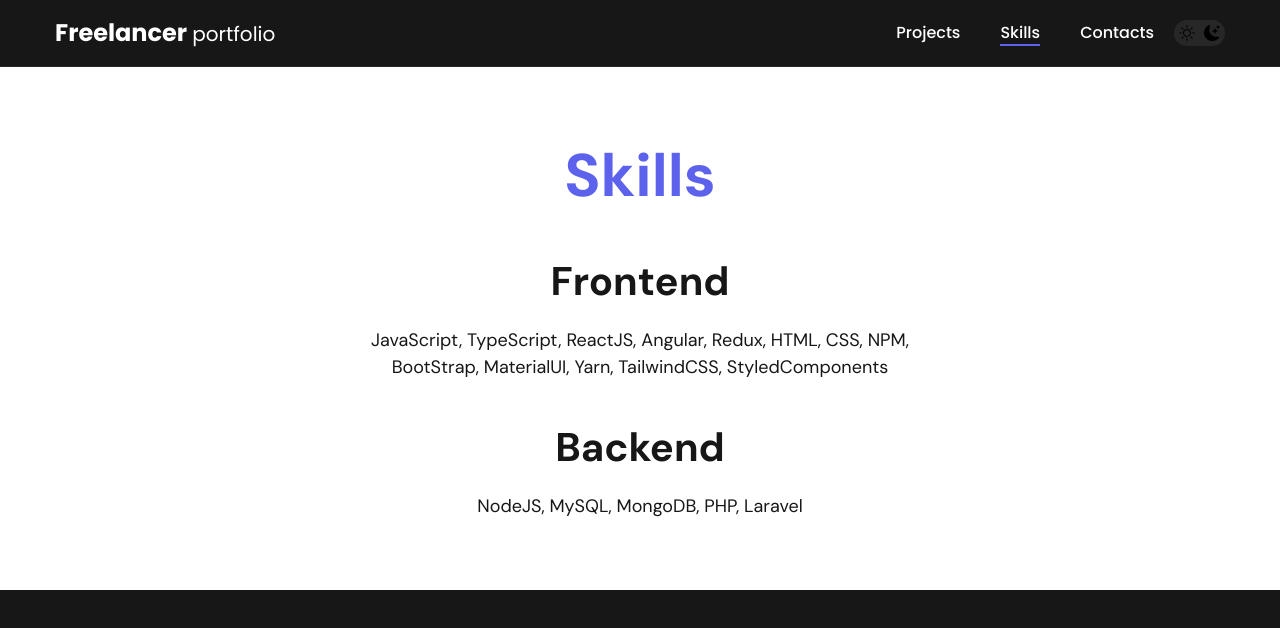
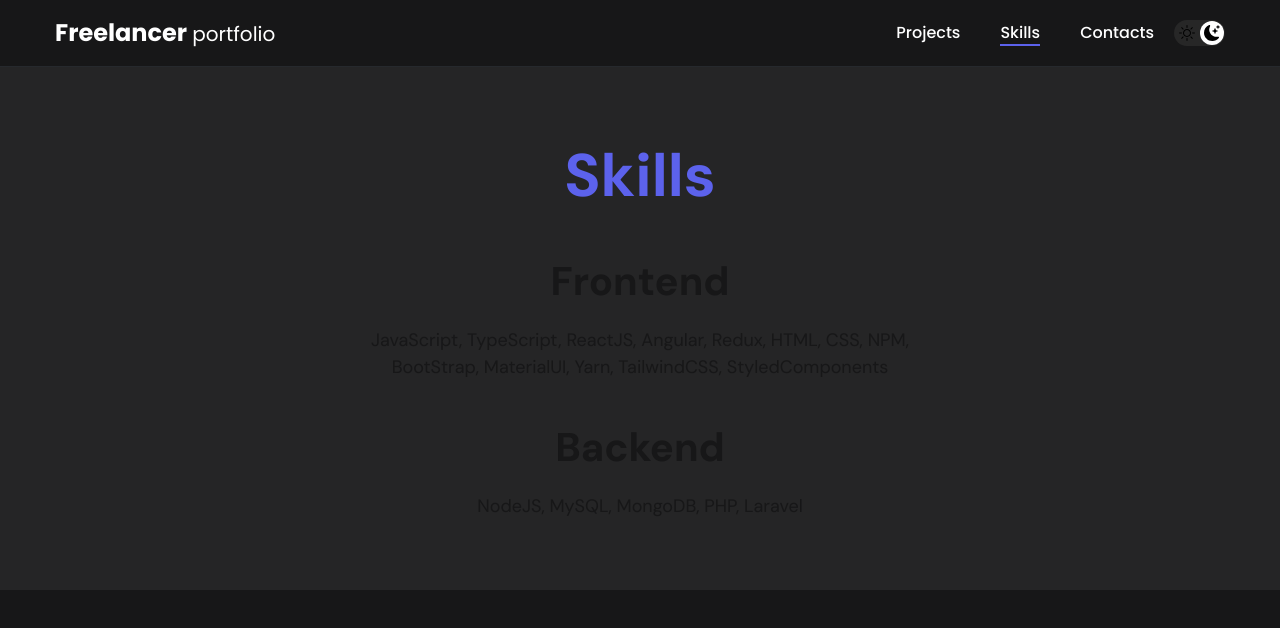
Before and after one commit to RudychikFedorV/Freelancer, a website: page pages/skills.html in a window 1280 px wide. Both pictures are taken after a click on the button 1199 px from the left and 33 px from the top of the page. Shown: the top 628 px of the page. Drawn offline with Linux system fonts and the light colour scheme.

Commit message:
dark-mode

```diff
--- a/js/index.js
+++ b/js/index.js
@@ -4,3 +4,49 @@ function navToggle() {
 }
 
 document.getElementById("copyright").textContent = new Date().getFullYear();
+
+const btnDarkMode = document.querySelector(".dark-mode-btn");
+
+// 1. Проверка темной темы на уровне системных настроек
+if (window.matchMedia && window.matchMedia("(prefers-color-scheme: dark)").matches ) {
+    btnDarkMode.classList.add("dark-mode-btn--active");
+	document.body.classList.add("dark");
+}
+
+// 2. Проверка темной темы в localStorage
+if (localStorage.getItem('darkMode') === 'dark') {
+    btnDarkMode.classList.add("dark-mode-btn--active");
+    document.body.classList.add("dark");
+} else if (localStorage.getItem("darkMode") === "light") {
+    btnDarkMode.classList.remove("dark-mode-btn--active");
+    document.body.classList.remove("dark");
+}
+
+// Если меняются системные настройки, меняем тему
+window
+    .matchMedia("(prefers-color-scheme: dark)")
+    .addEventListener("change", (event) => {
+        const newColorScheme = event.matches ? "dark" : "light";
+
+        if (newColorScheme === "dark") {
+			btnDarkMode.classList.add("dark-mode-btn--active");
+			document.body.classList.add("dark");
+			localStorage.setItem("darkMode", "dark");
+		} else {
+			btnDarkMode.classList.remove("dark-mode-btn--active");
+			document.body.classList.remove("dark");
+			localStorage.setItem("darkMode", "light");
+		}
+    });
+
+// Включение ночного режима по кнопке
+btnDarkMode.onclick = function () {
+    btnDarkMode.classList.toggle("dark-mode-btn--active");
+    const isDark = document.body.classList.toggle("dark");
+
+    if (isDark) {
+        localStorage.setItem("darkMode", "dark");
+    } else {
+        localStorage.setItem("darkMode", "light");
+    }
+};
--- a/pages/skills.html
+++ b/pages/skills.html
@@ -30,9 +30,9 @@
                     </ul>
                     <span class="material-icons icon-menu" onclick="navToggle()">menu</span>
                 </div>
-                <button class="dark-mode">
-                    <img src="../img/icons/sun.svg" alt="Light mode" class="dark-mode__icon">
-                    <img src="../img/icons/moon.svg" alt="Dark mode" class="dark-mode__icon">
+                <button class="dark-mode-btn">
+                    <img src="../img/icons/sun.svg" alt="Light mode" class="dark-mode-btn__icon">
+                    <img src="../img/icons/moon.svg" alt="Dark mode" class="dark-mode-btn__icon">
                 </button>
             </div>
         </header>
--- a/styles/components/_dark-mode.scss
+++ b/styles/components/_dark-mode.scss
@@ -1,17 +1,28 @@
-.dark-mode {
-  order: 9;
-  position: relative;
-  display: flex;
-  justify-content: space-between;
-  width: 51px;
-  height: 26px;
-  padding: 5px;
-  border-radius: 50px;
-  background-color: #272727;
-  @include mobile {
-    margin-top: -5px;
-  }
+:root {
+  --blackpure: #000;
+  --black: #171718;
+  --black-border: #26292d;
+  --white: #fff;
+  --purple: #5c62ec;
+
+  --text-color: var(--black);
+
+  --dark-bg: var(--black);
+  --dark-border: var(--black-border);
+  --header-text: var(--white);
+  --accent: var(--purple);
+
+  /* Light mode */
+  --page-bg: var(--white);
+  --text-color: var(--black);
+
+  --title-1: var(--accent);
+
+  --project-card-bg: var(--white);
+  --project-card-text: var(--black);
+  --box-shadow: 0px 5px 35px rgba(0, 0, 0, 0.25);
 }
+
 .dark {
   /* Dark mode */
   --page-bg: #252526;
@@ -23,3 +34,45 @@
   --project-card-text: var(--white);
   --box-shadow: 0px 5px 35px rgba(0, 0, 0, 0.8);
 }
+/* Dark mode btn */
+
+.dark-mode-btn {
+  order: 9;
+
+  position: relative;
+  display: flex;
+  justify-content: space-between;
+
+  width: 51px;
+  height: 26px;
+  padding: 5px;
+
+  border-radius: 50px;
+  background-color: #272727;
+}
+
+.dark-mode-btn::before {
+  content: "";
+
+  position: absolute;
+  top: 1px;
+  left: 1px;
+
+  display: block;
+  width: 24px;
+  height: 24px;
+
+  border-radius: 50%;
+  background-color: var(--white);
+
+  transition: left 0.2s ease-in;
+}
+
+.dark-mode-btn--active::before {
+  left: 26px;
+}
+
+.dark-mode-btn__icon {
+  position: relative;
+  z-index: 9;
+}
--- a/styles/layout/_base.scss
+++ b/styles/layout/_base.scss
@@ -6,6 +6,9 @@ body {
   --font-family: var(--ff);
   --second-family: var(--sf);
   scroll-behavior: smooth;
+  /* Light mode */
+  background-color: var(--page-bg);
+  color: var(--text-color);
 }
 .wrapper {
   width: 100%;
--- a/styles/styles.scss
+++ b/styles/styles.scss
@@ -11,10 +11,10 @@
 
 // components
 @import 'components/header';
-@import 'components/dark-mode';
 @import 'components/welcome';
 @import 'components/projects';
 @import 'components/footer';
 @import 'components/video-service';
 @import 'components/skills';
 @import 'components/contacts';
+@import 'components/dark-mode';
```
Also changed, not shown: index.html (+3 -3 lines), pages/contacts.html (+3 -3 lines), pages/projects.html (deleted, +0 -47 lines), pages/video-service.html (+3 -3 lines), docs/styles.css, 1 other file.
